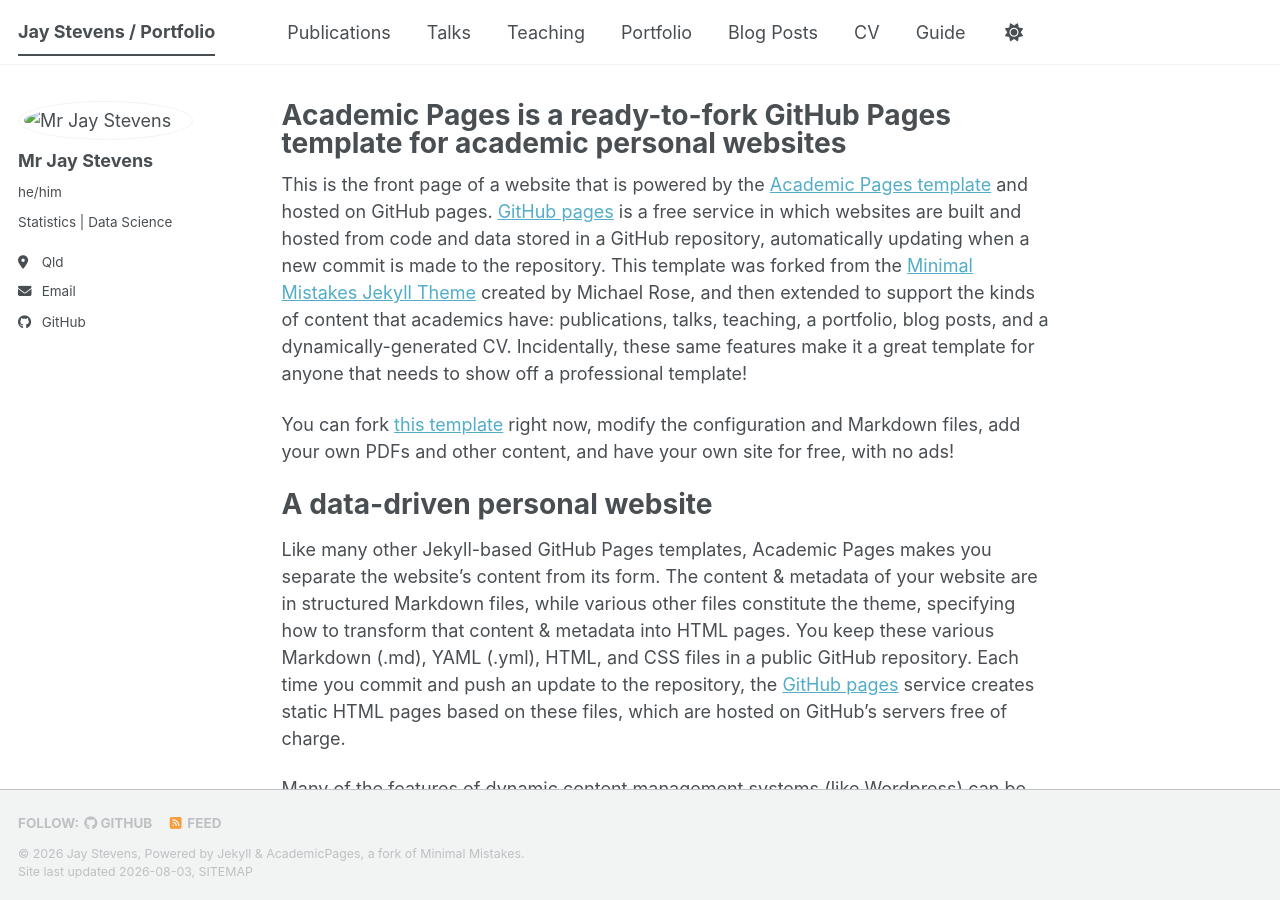
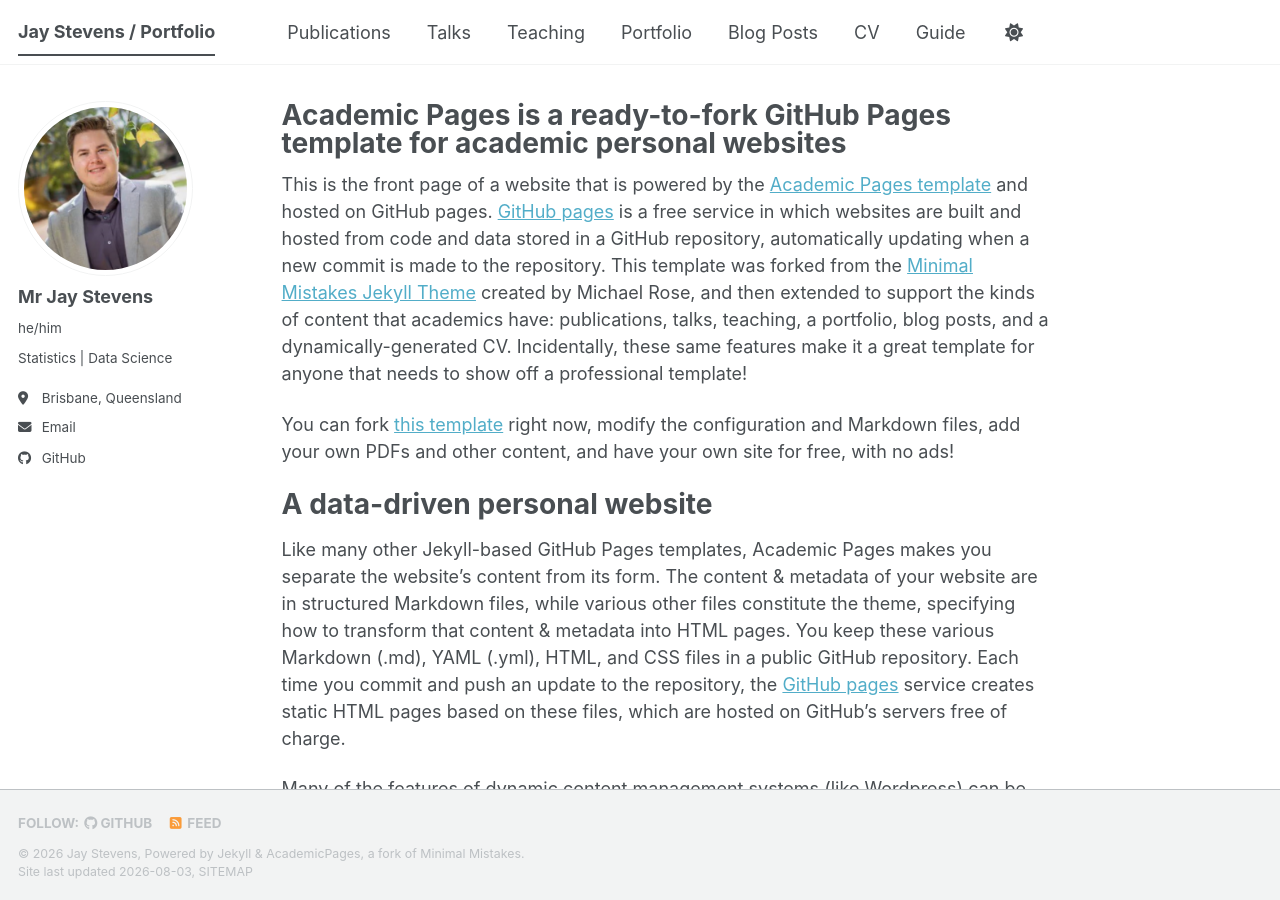
Before and after one commit to jaystev242/jaystev242.github.io, a Jekyll site: the page built from _pages/about.md, in a window 1280 px wide and 900 px high. Built offline with Jekyll 4.4.1, drawn with Linux system fonts in a browser that asks for light colours; a style sheet for code colours, icons or effects is not loaded.

Commit message:
Update author avatar and location details

```diff
--- a/_config.yml
+++ b/_config.yml
@@ -23,11 +23,11 @@ repository               : "jaystev242/jaystev242.github.io"
 #               Additional customization can be done by editing /_includes/author-profile.html
 author:
   # Biographic information
-  avatar           : images/1785747526272.png
+  avatar           : "1785747526272.png"
   name             : "Mr Jay Stevens"
   pronouns         : "he/him"
   bio              : "Statistics | Data Science"
-  location         : "Qld"
+  location         : "Brisbane, Queensland"
   employer         : # "Red Brick University"
   uri              : # URL
   email            : "jstevens5753@gmail.com"
```
